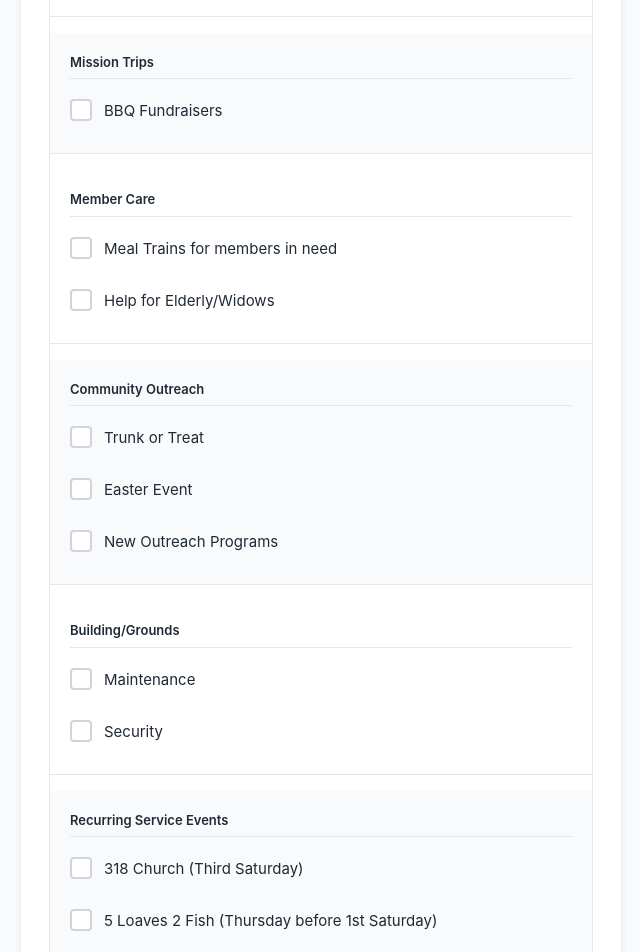
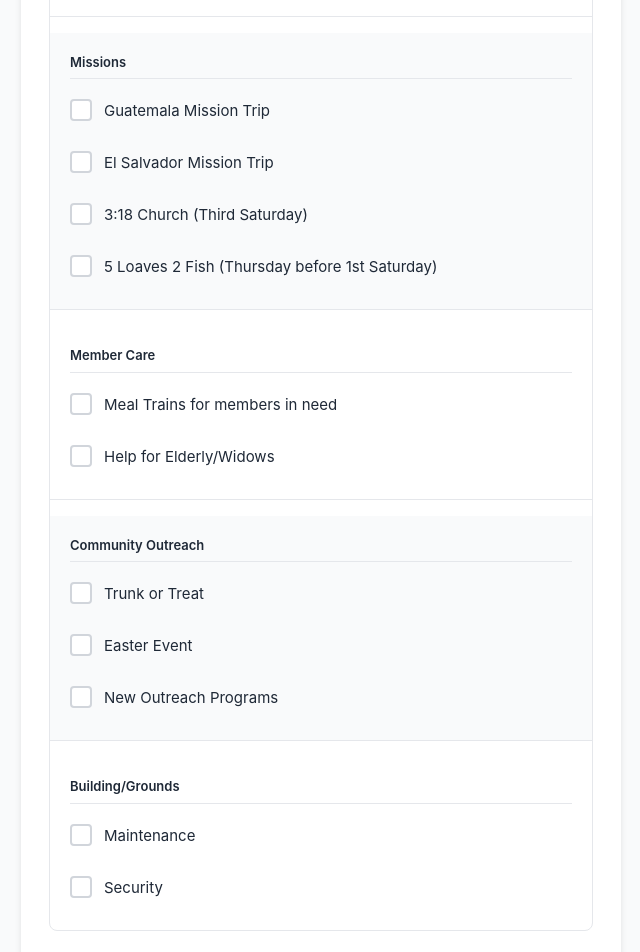
Before and after one commit to twiztd/cpbc-volunteer-app, a React (Vite) app in the folder cpbc-volunteer-app/frontend/: page / in a window 1280 px wide. Shown: the part 1320-2272 px from the top of the page, without its empty margins (319-959 px from the left). Built offline with nearby package versions, Linux system fonts and the light colour scheme; no server answers.

Commit message:
Rename Mission Trips to Missions, update subcategories, remove Recurring Service Events

```diff
--- a/cpbc-volunteer-app/frontend/src/pages/ThankYou.jsx
+++ b/cpbc-volunteer-app/frontend/src/pages/ThankYou.jsx
@@ -7,11 +7,10 @@ const CATEGORY_ORDER = [
   "Children's Ministry",
   "Hospitality",
   "Media",
-  "Mission Trips",
+  "Missions",
   "Member Care",
   "Community Outreach",
-  "Building/Grounds",
-  "Recurring Service Events"
+  "Building/Grounds"
 ]
 
 function ThankYou() {
--- a/cpbc-volunteer-app/frontend/src/pages/VolunteerForm.jsx
+++ b/cpbc-volunteer-app/frontend/src/pages/VolunteerForm.jsx
@@ -18,8 +18,11 @@ const FALLBACK_CATEGORIES = {
     "Sound, etc.",
     "Social Media"
   ],
-  "Mission Trips": [
-    "BBQ Fundraisers"
+  "Missions": [
+    "Guatemala Mission Trip",
+    "El Salvador Mission Trip",
+    "3:18 Church (Third Saturday)",
+    "5 Loaves 2 Fish (Thursday before 1st Saturday)"
   ],
   "Member Care": [
     "Meal Trains for members in need",
@@ -33,10 +36,6 @@ const FALLBACK_CATEGORIES = {
   "Building/Grounds": [
     "Maintenance",
     "Security"
-  ],
-  "Recurring Service Events": [
-    "318 Church (Third Saturday)",
-    "5 Loaves 2 Fish (Thursday before 1st Saturday)"
   ]
 }
 
@@ -45,11 +44,10 @@ const CATEGORY_ORDER = [
   "Children's Ministry",
   "Hospitality",
   "Media",
-  "Mission Trips",
+  "Missions",
   "Member Care",
   "Community Outreach",
-  "Building/Grounds",
-  "Recurring Service Events"
+  "Building/Grounds"
 ]
 
 function VolunteerForm() {
```
Also changed, not shown: 2 other files (tests, documents, lock files or other folders).
